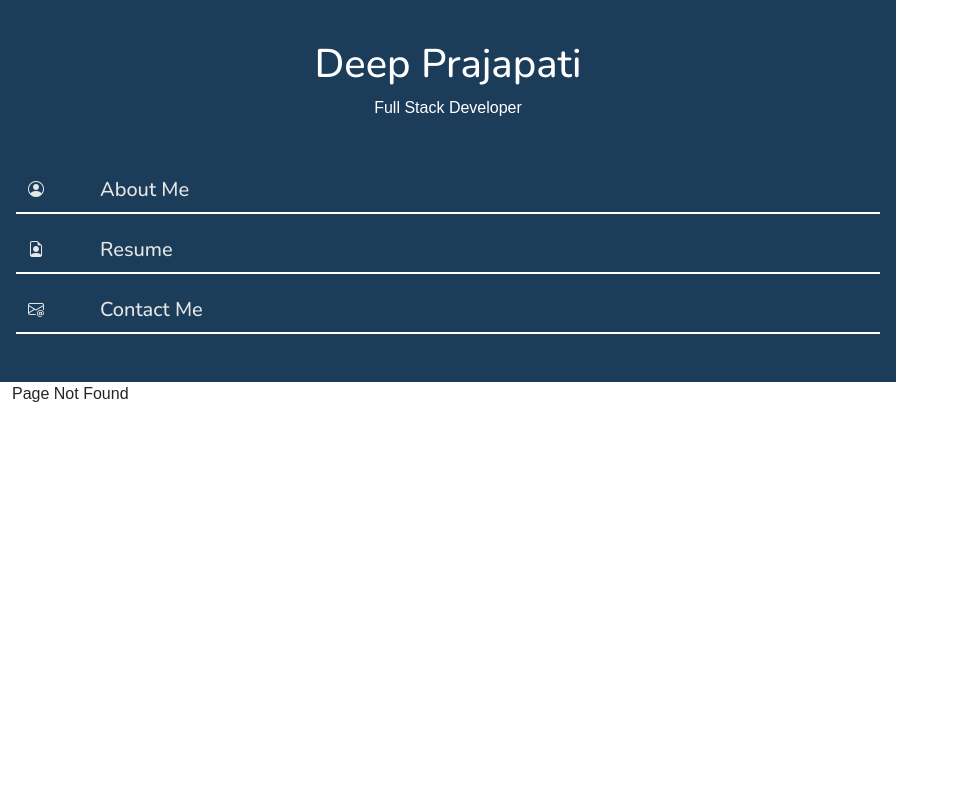
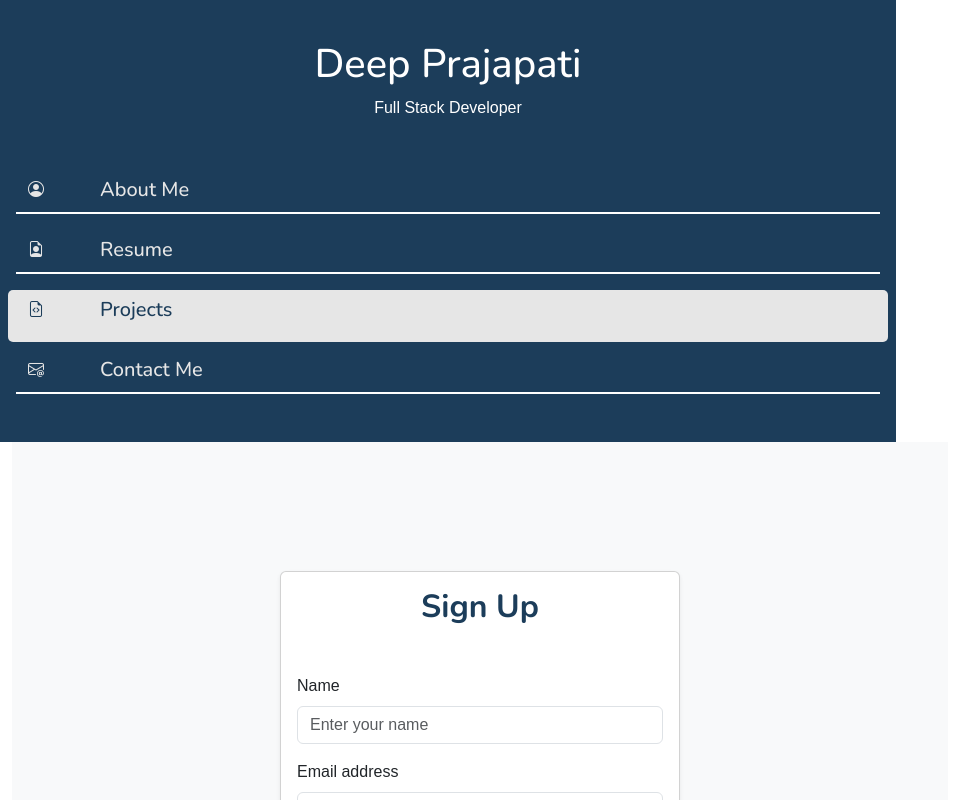
Before and after one commit to Deep2410/Resume, a React (Vite) app: page /#/projects/auth/signup in a window 1280 px wide. Before the commit this address had no page. Shown: the whole page, without its empty margins (0-959 px from the left). Built offline with nearby package versions, Linux system fonts and the light colour scheme; a web font is replaced by a local one.

Commit message:
corrected format of contact me and sign up

```diff
--- a/src/App.jsx
+++ b/src/App.jsx
@@ -94,6 +94,7 @@ import Resume from './components/resume';
 import Projects from './components/projects';
 import {Routes, Route, Link, useLocation } from 'react-router-dom';
 import Authentication from './components/Authentication';
+import Signup from './components/signup';
 
 function App() {
   return (
@@ -175,7 +176,7 @@ function AppContent() {
                   <h5>Resume</h5>
                 </div>
               </Link>
-              {/* <Link
+              <Link
                 className={`row mt-2 section p-2 ${activeSection === 'projects' ? 'active' : ''}`}
                 id="projects"
                 to="/projects"
@@ -187,7 +188,7 @@ function AppContent() {
                 <div className="col">
                   <h5>Projects</h5>
                 </div>
-              </Link> */}
+              </Link>
               <Link
                 className={`row mt-2 section p-2 ${activeSection === 'contact' ? 'active' : ''}`}
                 id="contact"
@@ -211,6 +212,7 @@ function AppContent() {
               <Route path="/contact" element={<Contact />} />
               <Route path="/projects/auth" element={<Authentication />} />
               <Route path="*" element={<div>Page Not Found</div>} />
+              <Route path='/projects/auth/signup' element = {<Signup />}/>
             </Routes>
           </div>
         </div>
--- a/src/components/Authentication.jsx
+++ b/src/components/Authentication.jsx
@@ -1,5 +1,6 @@
 import React, {useState, useEffect} from 'react';
 import '../css/authentication.css'
+import {Link } from 'react-router-dom';
 
 function Authentication() {
     const [email, setEmail] = useState('');
@@ -43,7 +44,7 @@ function Authentication() {
                             <button type="button" onClick={login} className="btn btn-primary">Login</button>
                         </div>
                         <div className="mt-3 text-center">
-                            <a href="" className="text-decoration-none">New User? Register here</a>
+                            <Link to="/projects/auth/signup" className="text-decoration-none">New User? Register here</Link>
                         </div>
                     </form>
                 </div>
--- a/src/components/contact.jsx
+++ b/src/components/contact.jsx
@@ -56,7 +56,7 @@ function Contact() {
                     <h1 className='text-center'>Thank you for contacting me!</h1>
                 </div>
             ) : (
-                <div className="container card contact-container shadow-lg p-5">
+                <div className="container card contact-container shadow-lg">
                     <div className="row">
                         <h1 className='text-center'>Contact Me</h1>
                     </div>
@@ -67,7 +67,7 @@ function Contact() {
                         </h6>
                     </div>
 
-                    <div className="row mt-5 d-flex align-items-center">
+                    <div className="row mt-3 d-flex align-items-center">
                         <div className="col-lg-6 mb-4 mb-lg-0">
                             <div className="form p-4 rounded shadow-sm bg-light">
                                 <h3 className='mb-4'>Send Me a Message</h3>
--- /dev/null
+++ b/src/components/signup.jsx
@@ -0,0 +1,109 @@
+import React, { useState } from 'react';
+import { Link } from 'react-router-dom';
+import '../css/signup.css'
+import axios from 'axios';
+
+function Signup() {
+    const [name, setName] = useState('');
+    const [email, setEmail] = useState('');
+    const [password, setPassword] = useState('');
+    const [confirmPassword, setConfirmPassword] = useState('');
+    const [message, setMessage] = useState('')
+    const [statusCode, setStatusCode] = useState(0);
+
+    const signUp = async () => {
+        if(password === confirmPassword){
+            try{
+                setMessage('');
+                setStatusCode(0);
+                const response = await axios.post('http://localhost:8000/signup', {name,email,password});
+                console.log(`server response: ${response.data.message}`);
+                setMessage(response.data.message);
+                setStatusCode(response.status);
+                setName('');
+                setEmail('');
+                setPassword('');
+                setConfirmPassword('');
+            }
+            catch(error){
+                console.error(`error in sending data: ${error}`);
+                setMessage(error.response.data.error);
+
+            }
+        }
+        else{
+            alert('Your password is not matching');
+        }
+    };
+
+    return (
+        <div className="bg-light d-flex justify-content-center align-items-center signup_form_container">
+            <div className="card p-3 shadow-sm form_container">
+                <h2 className="text-center mb-4 login_heading">Sign Up</h2>
+                <form autoComplete='off'>
+                    <div className="mb-3">
+                        <div className="message_container">
+                            {message.length ? <p className={`text-center ${statusCode === 201? 'green': 'red'}`}>{message}</p> : ''}
+                        </div>
+
+                        <br />
+                        <label htmlFor="name" className="form-label">Name</label>
+                        <input
+                            type="text"
+                            className="form-control"
+                            id="name"
+                            placeholder="Enter your name"
+                            onChange={(e) => setName(e.target.value)}
+                            value={name}
+                            required
+                        />
+                    </div>
+                    <div className="mb-3">
+                        <label htmlFor="email" className="form-label">Email address</label>
+                        <input
+                            type="email"
+                            className="form-control"
+                            id="email"
+                            placeholder="Enter your email"
+                            onChange={(e) => setEmail(e.target.value)}
+                            value={email}
+                            required
+                        />
+                    </div>
+                    <div className="mb-3">
+                        <label htmlFor="password" className="form-label">Password</label>
+                        <input
+                            type="password"
+                            className="form-control"
+                            id="password"
+                            placeholder="Enter your password"
+                            onChange={(e) => setPassword(e.target.value)}
+                            value={password}
+                            required
+                        />
+                    </div>
+
+                    <div className="mb-3">
+                        <label htmlFor="confirmPassword" className="form-label">Confirm Password</label>
+                        <input
+                            type="password"
+                            className="form-control"
+                            id="confirmPassword"
+                            placeholder="Enter your password"
+                            onChange={(e) => setConfirmPassword(e.target.value)}
+                            value={confirmPassword}
+                            required
+                        />
+                    </div>
+                    <div className="d-grid">
+                        <button type="button" onClick={signUp} className="btn btn-primary">Sign Up</button>
+                    </div>
+                    <div className="mt-3 text-center">
+                        <Link to="/projects/auth" className="text-decoration-none">Already have an account? Login here</Link>
+                    </div>
+                </form>
+            </div>
+        </div>
+    );
+}
+export default Signup;
--- a/src/css/contact.css
+++ b/src/css/contact.css
@@ -1,5 +1,5 @@
 .contact-container{
-    margin: 40px;
+    margin: 30px;
     width: auto;
     padding: 50px;
     padding-bottom: 40px;
--- a/src/css/home.css
+++ b/src/css/home.css
@@ -1,9 +1,9 @@
 .home_container {
     margin: 40px auto;
     max-width: 900px;
-    padding: 50px;
+    padding: 38px;
     border-radius: 10px;
-    background-color: #f9f9f9;
+
 }
 
 .header h2 {
--- a/src/css/projects.css
+++ b/src/css/projects.css
@@ -1,6 +1,7 @@
 .project_container{
     width: 90%;
     margin-top: 50px;
+    /* background-color: #f9f9f9; */
 }
 
 .projects_row{
--- /dev/null
+++ b/src/css/signup.css
@@ -0,0 +1,19 @@
+.red{
+    color: red;
+}
+
+.green{
+    color: green;
+}
+
+.signup_form_container{
+    min-height: 100vh;
+    padding: 50px;
+}
+
+@media only screen and (max-width: 576px){
+    .signup_form_container{
+        min-height: auto;
+        padding: 20px;
+    }
+}
```
